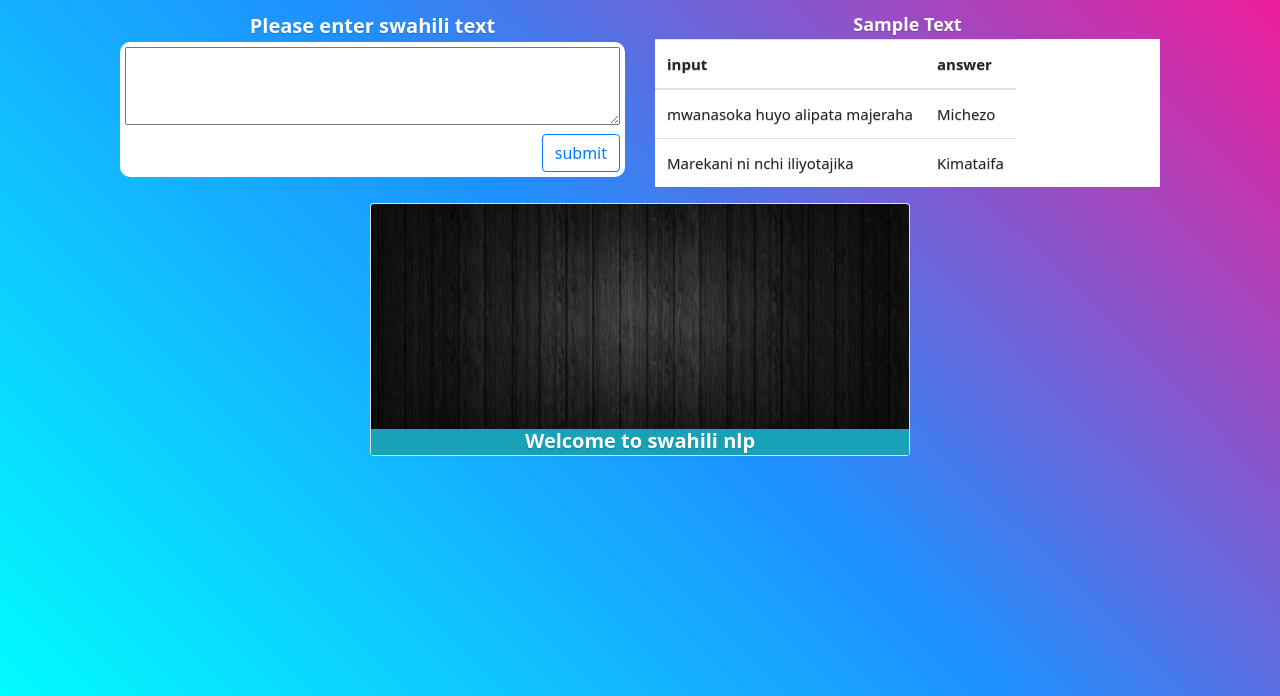
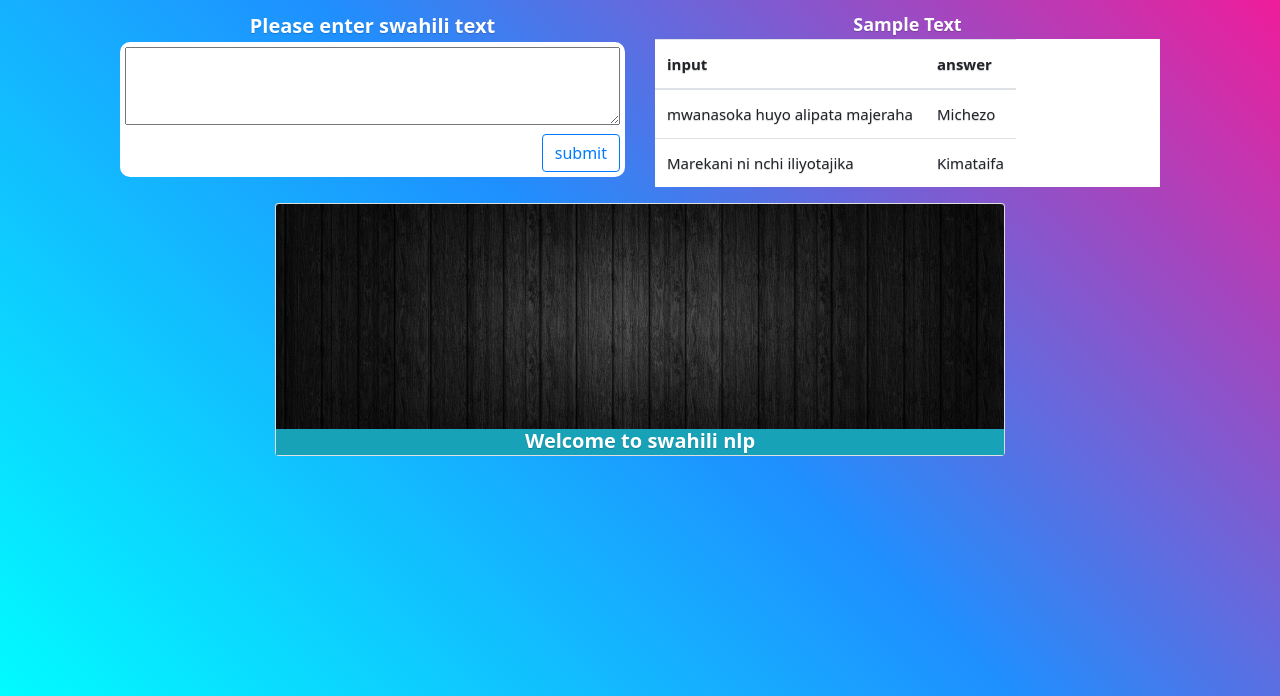
Before and after one commit to stevensimba/swahilinlp, a Django app: template templates/index.html in a window 1280 px wide. Shown: the part 71-767 px from the top of the page. Run offline with Django 3.2, Linux system fonts and the light colour scheme; the template is opened without the code that fills it, so the values that code supplies are empty; some libraries are stand-ins or nearby versions.

```diff
--- a/templates/index.html
+++ b/templates/index.html
@@ -139,7 +139,7 @@
 		</div>
 		<div class="container" id="image-card">
 			<div class="row " style="display:flex" id="showresults">
-				<div class="col-6" style="margin:auto; justify-content: center;">
+				<div class="col-8" style="margin:auto; justify-content: center;">
 					<div class="card ">
 						<img class="card-img-top " src="./static/images/start.jpg" style="height:225px ">
 						<div class="card-body bg-info " style="padding:0px; ">
@@ -181,7 +181,7 @@
 					let src = "./static/images/" + response.prediction + ".jpg"
 					result = `
 					 <div class="row " style="display:flex" id="showresults">
-					 	<div class="col-6" style="margin:auto; justify-content: center;">
+					 	<div class="col-8" style="margin:auto; justify-content: center;">
 					 		<div class="card ">
 					 			<img class="card-img-top " src=${src} style="height:225px ">
 					 			<div class="card-body bg-info " style="padding:0px;">
```
